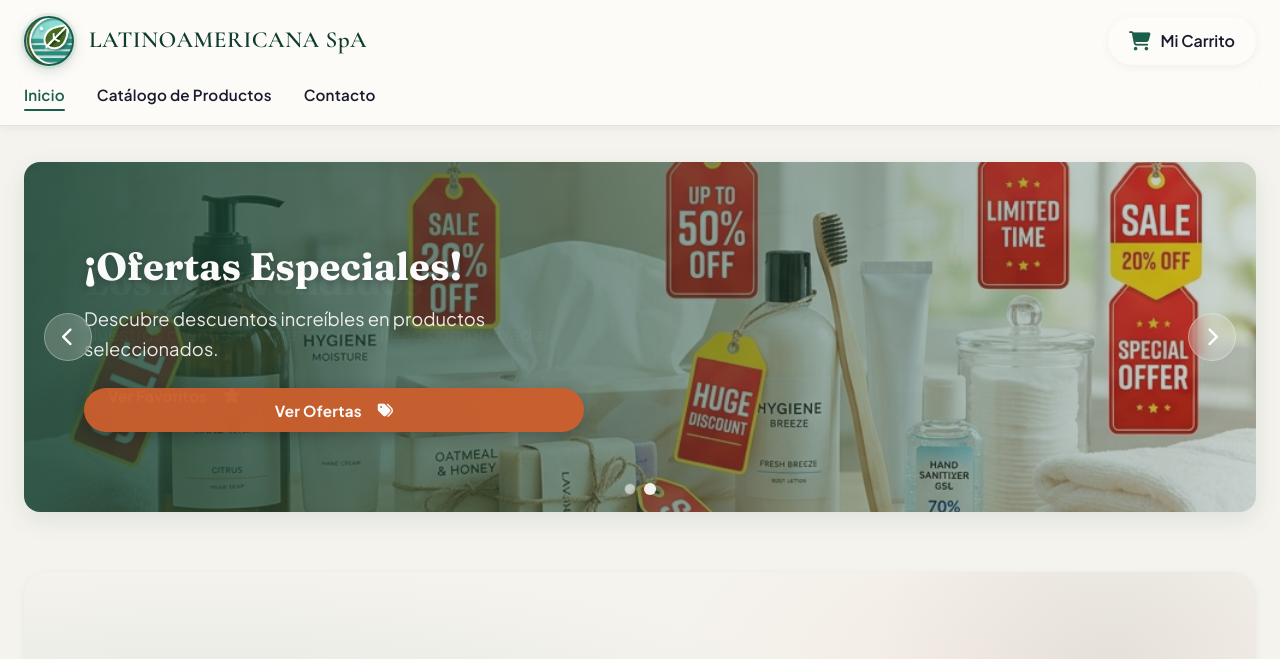
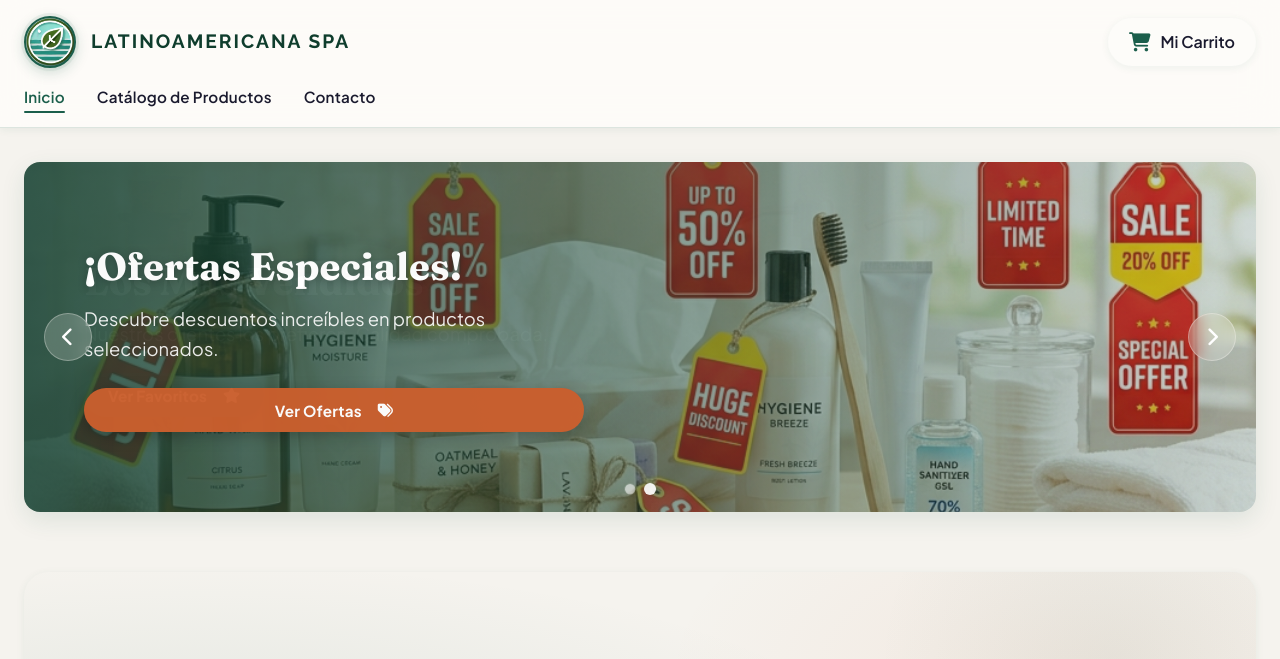
Before and after one commit to JoseRGN/latinoamericana-spa, a plain HTML site: page index.html in a window 1280 px wide. Shown: the top 659 px of the page. Drawn offline with nearby package versions, Linux system fonts and the light colour scheme.

Commit message:
Improve logo display and update header font to Raleway
- Fix logo crop: background-size cover + center for perfect fit
- Change logo-text font from Cormorant Garamond to Raleway 700
- Add letter-spacing 2px for clean uppercase brand look

Co-Authored-By: Claude Sonnet 4.6 <noreply@anthropic.com>

```diff
--- a/ecommerce-styles.css
+++ b/ecommerce-styles.css
@@ -109,15 +109,15 @@ h1, h2, h3, h4, h5, h6 {
 }
 
 .logo-cropped {
-    width: 50px;
-    height: 50px;
+    width: 52px;
+    height: 52px;
     border-radius: 50%;
     background-image: url('logo.png');
-    background-size: auto 120%;
-    background-position: 5% center;
+    background-size: cover;
+    background-position: center;
     background-repeat: no-repeat;
     box-shadow: 0 4px 14px rgba(27, 94, 75, 0.22), 0 0 0 3px rgba(27, 94, 75, 0.07);
-    border: 2.5px solid var(--primary);
+    border: 2px solid var(--primary);
     transition: transform 0.3s ease, box-shadow 0.3s ease;
     flex-shrink: 0;
 }
@@ -131,12 +131,13 @@ h1, h2, h3, h4, h5, h6 {
 }
 
 .logo-text {
-    font-family: 'Cormorant Garamond', serif;
-    font-weight: 600;
-    font-size: 1.45rem;
+    font-family: 'Raleway', sans-serif;
+    font-weight: 700;
+    font-size: 1.2rem;
     color: var(--primary-dark);
-    letter-spacing: 0.5px;
+    letter-spacing: 2px;
     line-height: 1.1;
+    text-transform: uppercase;
 }
 
 /* ===== NAV ===== */
--- a/index.html
+++ b/index.html
@@ -9,6 +9,7 @@
     <link rel="icon" type="image/png" href="logo.png">
     <link rel="preconnect" href="https://fonts.googleapis.com">
     <link rel="preconnect" href="https://fonts.gstatic.com" crossorigin>
+    <link rel="stylesheet" href="https://fonts.googleapis.com/css2?family=Raleway:wght@600;700&display=swap">
     <link rel="stylesheet" href="ecommerce-styles.css">
     <!-- Font Awesome for icons -->
     <link rel="stylesheet" href="https://cdnjs.cloudflare.com/ajax/libs/font-awesome/6.4.0/css/all.min.css">
```
